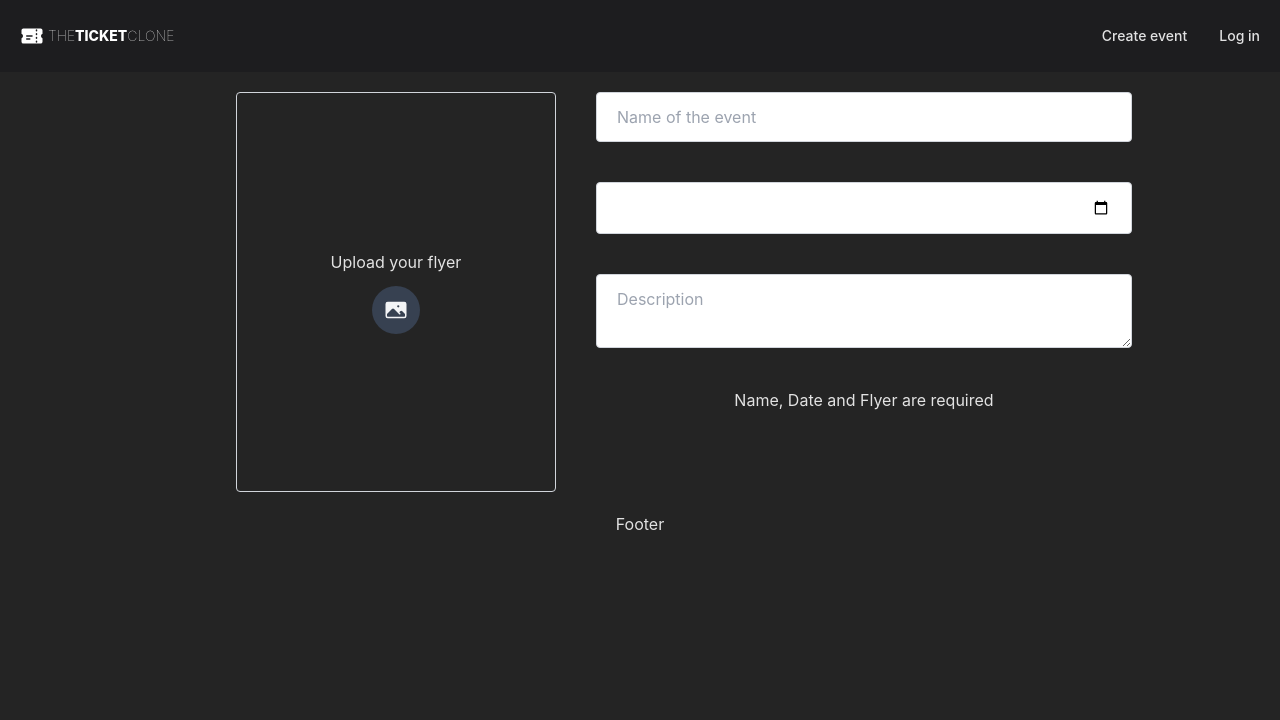
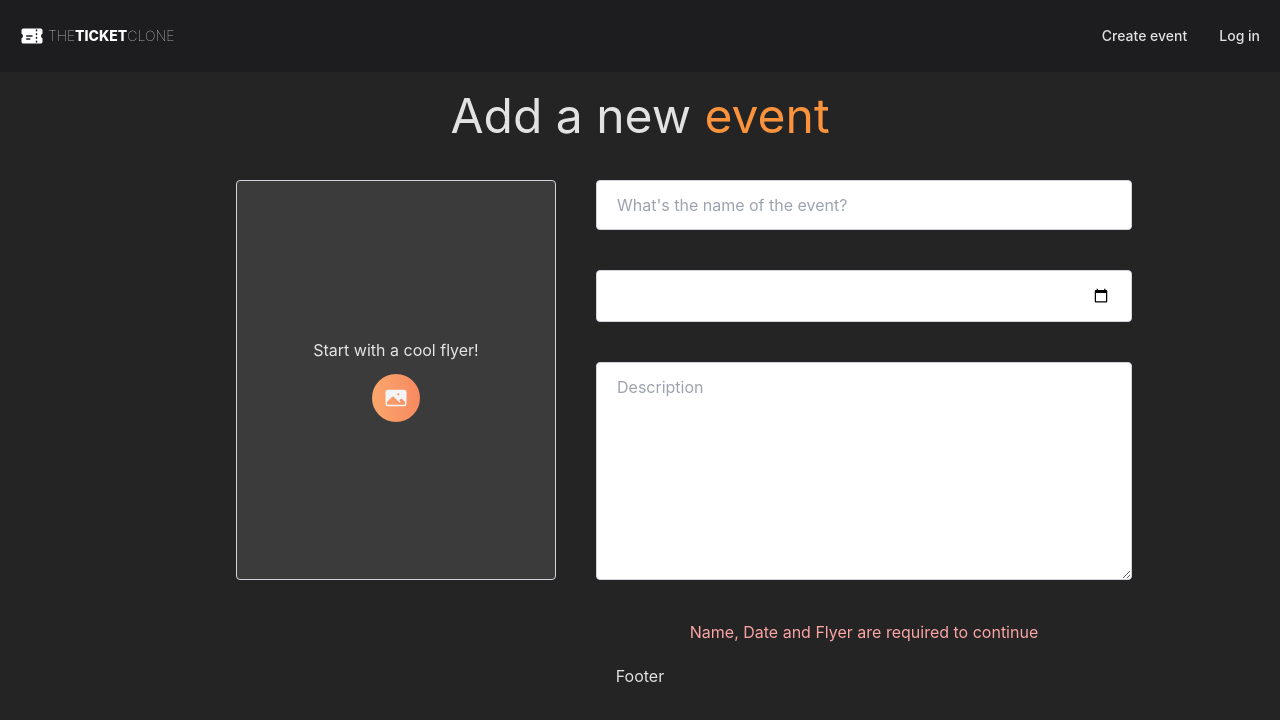
Before and after one commit to carloshs1/the-ticket-clone, a React (Vite) app: page /event/1/edit in a window 1280 px wide. Shown: the top 720 px of the page. Built offline with nearby package versions, Linux system fonts and the light colour scheme.

Commit message:
Finish Add or Edit Event component

```diff
--- a/src/App.css
+++ b/src/App.css
@@ -3,38 +3,3 @@
  text-align: center;
  width: 100vw;
 }
-
-.logo {
- height: 6em;
- padding: 1.5em;
- will-change: filter;
-}
-.logo:hover {
- filter: drop-shadow(0 0 2em #646cffaa);
-}
-.logo.react:hover {
- filter: drop-shadow(0 0 2em #61dafbaa);
-}
-
-@keyframes logo-spin {
- from {
-  transform: rotate(0deg);
- }
- to {
-  transform: rotate(360deg);
- }
-}
-
-@media (prefers-reduced-motion: no-preference) {
- a:nth-of-type(2) .logo {
-  animation: logo-spin infinite 20s linear;
- }
-}
-
-.card {
- padding: 2em;
-}
-
-.read-the-docs {
- color: #888;
-}
--- a/src/components/AddOrEditEvent.tsx
+++ b/src/components/AddOrEditEvent.tsx
@@ -60,20 +60,25 @@ const AddOrEditEvent: React.FC = () => {
  }
 
  return (
-  <div className="w-full flex flex-col md:flex-row justify-end items-center md:items-start max-w-5xl mx-auto">
+  <div className="w-full max-w-5xl mx-auto">
+   <h1 className="py-5 text-4xl md:text-5xl">
+    {event ? 'Edit your' : 'Add a new'}{' '}
+    <span className="text-orange-400">event</span>
+   </h1>
+   <div className="w-full flex flex-col justify-end items-center md:flex-row md:items-start">
     <div
      className={`relative border rounded w-full max-w-xs m-5 ${
       flyer
        ? 'h-auto ring-2 ring-green-600 border-green-600'
        : 'aspect-[300/375] border-gray-300'
-    } flex flex-col justify-center space-y-3`}
+     } flex flex-col justify-center space-y-3 bg-[#3b3b3b]`}
     >
      {flyer ? (
       <>
        <img src={flyer as string} alt="Flyer" className="rounded" />
        <div
         onClick={() => flyerPickerRef.current?.click()}
-       className="absolute bottom-2 left-2 mx-auto flex items-center justify-center h-12 w-12 rounded-full bg-gray-700 cursor-pointer hover:bg-gradient-to-r hover:from-orange-300 hover:to-red-500"
+        className="absolute bottom-2 left-2 mx-auto flex items-center justify-center h-12 w-12 rounded-full bg-gray-700 cursor-pointer hover:bg-gradient-to-r hover:from-orange-300 hover:to-red-500 background-animate"
        >
         <PencilIcon className="h-6 w-6 text-gray-100" />
        </div>
@@ -82,17 +87,17 @@ const AddOrEditEvent: React.FC = () => {
          setFlyer(null)
          flyerPickerRef.current!.value = ''
         }}
-       className="absolute bottom-2 right-2 mx-auto flex items-center justify-center h-12 w-12 rounded-full bg-gray-700 cursor-pointer hover:bg-gradient-to-r hover:from-orange-300 hover:to-red-500"
+        className="absolute bottom-2 right-2 mx-auto flex items-center justify-center h-12 w-12 rounded-full bg-gray-700 cursor-pointer hover:bg-gradient-to-r hover:from-orange-300 hover:to-red-500 background-animate"
        >
         <TrashIcon className="h-6 w-6 text-gray-100" />
        </div>
       </>
      ) : (
       <>
-      <p>Upload your flyer</p>
+       <p>Start with a cool flyer!</p>
        <div
         onClick={() => flyerPickerRef.current?.click()}
-       className="mx-auto flex items-center justify-center h-12 w-12 rounded-full bg-gray-700 cursor-pointer hover:bg-gradient-to-r hover:from-orange-300 hover:to-red-500"
+        className="mx-auto flex items-center justify-center h-12 w-12 rounded-full bg-gray-700 cursor-pointer bg-gradient-to-r from-orange-300 to-red-500 background-animate"
        >
         <PhotoIcon className="h-6 w-6 text-gray-100" />
        </div>
@@ -108,7 +113,7 @@ const AddOrEditEvent: React.FC = () => {
       type="text"
       value={name}
       onChange={(e) => setName(e.target.value)}
-     placeholder="Name of the event"
+      placeholder="What's the name of the event?"
       className={`w-full rounded border border-gray-300 focus:outline-none focus:ring-2 ${
        name
         ? 'focus:ring-green-600 ring-2 ring-green-600 outline-none border-green-600'
@@ -121,7 +126,6 @@ const AddOrEditEvent: React.FC = () => {
       min={'2022/12/01'}
       value={date}
       onChange={(e) => setDate(e.target.value)}
-     placeholder="Select a date for the event"
       className={`w-full rounded border border-gray-300 focus:outline-none focus:ring-2 ${
        date
         ? isInThePast(new Date(date))
@@ -131,7 +135,6 @@ const AddOrEditEvent: React.FC = () => {
       } focus:border-transparent px-5 py-3 disabled:opacity-50 disabled:cursor-not-allowed`}
      />
      <input
-     //  required
       ref={flyerPickerRef}
       type="file"
       hidden
@@ -141,14 +144,14 @@ const AddOrEditEvent: React.FC = () => {
       value={description}
       onChange={(e) => setDescription(e.target.value)}
       placeholder="Description"
-     className={`rounded min-h-[50px] max-h-40 border border-gray-300 focus:outline-none focus:ring-2 ${
+      className={`rounded min-h-[218px] max-h-fit border border-gray-300 focus:outline-none focus:ring-2 ${
        description
         ? 'focus:ring-green-600 ring-2 ring-green-600 outline-none border-green-600'
         : 'focus:ring-blue-600'
       } focus:border-transparent px-5 py-3 disabled:opacity-50 disabled:cursor-not-allowed`}
      />
      {isInThePast(new Date(date)) && (
-     <p className="text-red-200">Past dates are not allowed</p>
+      <p className="text-red-500">Past dates are not allowed</p>
      )}
      {name && date && flyer && !isInThePast(new Date(date)) ? (
       <button
@@ -159,9 +162,12 @@ const AddOrEditEvent: React.FC = () => {
        {event ? 'Update Event' : 'Add Event'}
       </button>
      ) : (
-     <p>Name, Date and Flyer are required</p>
+      <p className="text-red-300">
+       Name, Date and Flyer are required to continue
+      </p>
      )}
     </form>
+   </div>
   </div>
  )
 }
--- a/src/index.css
+++ b/src/index.css
@@ -58,3 +58,20 @@ button:focus-visible {
 .inset-shadow {
  box-shadow: 0 1px 3px rgb(0 0 0 / 20%) inset;
 }
+.background-animate {
+ background-size: 400%;
+
+ -webkit-animation: AnimationName 2s ease infinite;
+ -moz-animation: AnimationName 2s ease infinite;
+ animation: AnimationName 2s ease infinite;
+}
+
+@keyframes AnimationName {
+ 0%,
+ 100% {
+  background-position: 0% 50%;
+ }
+ 50% {
+  background-position: 100% 50%;
+ }
+}
```
Lines whose indentation alone changed are shown as unchanged.
